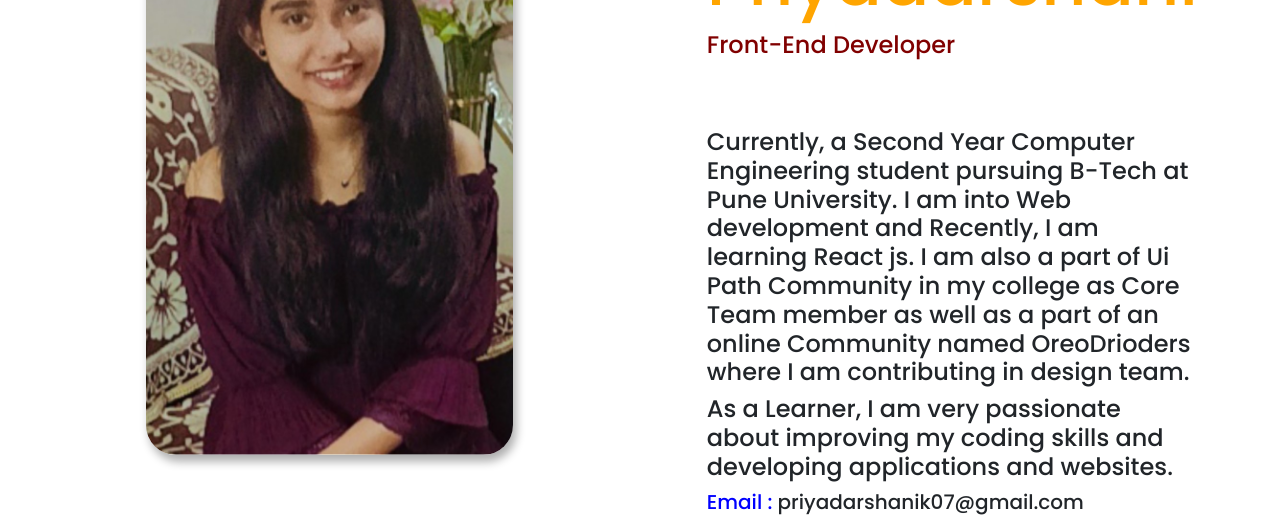
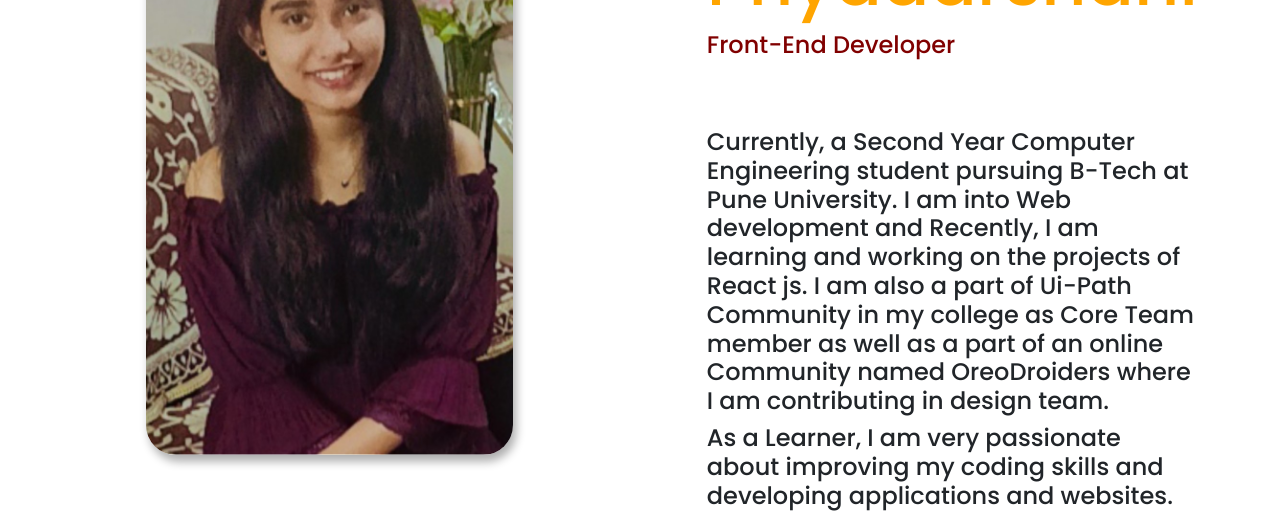
Before and after one commit to Priyadarshani7/Portfolio, a React (Create React App) app: page / in a window 1280 px wide. Shown: the part 1760-2277 px from the top of the page. Built offline with nearby package versions, Linux system fonts and the light colour scheme.

Commit message:
spelling

```diff
--- a/src/About.js
+++ b/src/About.js
@@ -27,8 +27,8 @@ export default function About(){
        <h2 className="myname">I'm <span className="piyu" >Priyadarshani</span></h2>
        <h4 id="f">Front-End Developer </h4>
        <br></br>
-        <h4>Currently, a Second Year Computer Engineering student pursuing B-Tech at Pune University. I am into Web development and Recently, I am learning React js.
-I am also a part of Ui Path Community in my college as Core Team member as well as a part of an online Community named OreoDrioders where I am contributing in design team.</h4>
+        <h4>Currently, a Second Year Computer Engineering student pursuing B-Tech at Pune University. I am into Web development and Recently, I am learning and working on the projects of React js.
+I am also a part of Ui-Path Community in my college as Core Team member as well as a part of an online Community named OreoDroiders where I am contributing in design team.</h4>
 <h4>As a Learner, I am very passionate about improving my coding skills and developing applications and websites. </h4>
 <h5 > <span className="blue">Email :</span> priyadarshanik07@gmail.com</h5>
 <h5 ><span className="blue">Place : </span>Pune,India</h5>
```
